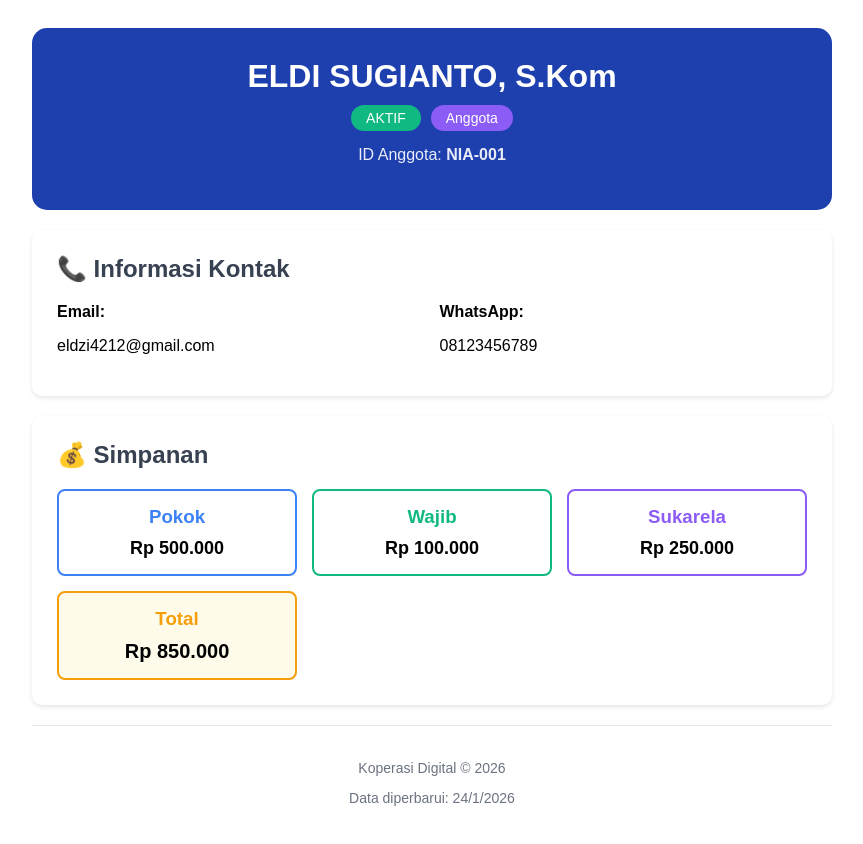
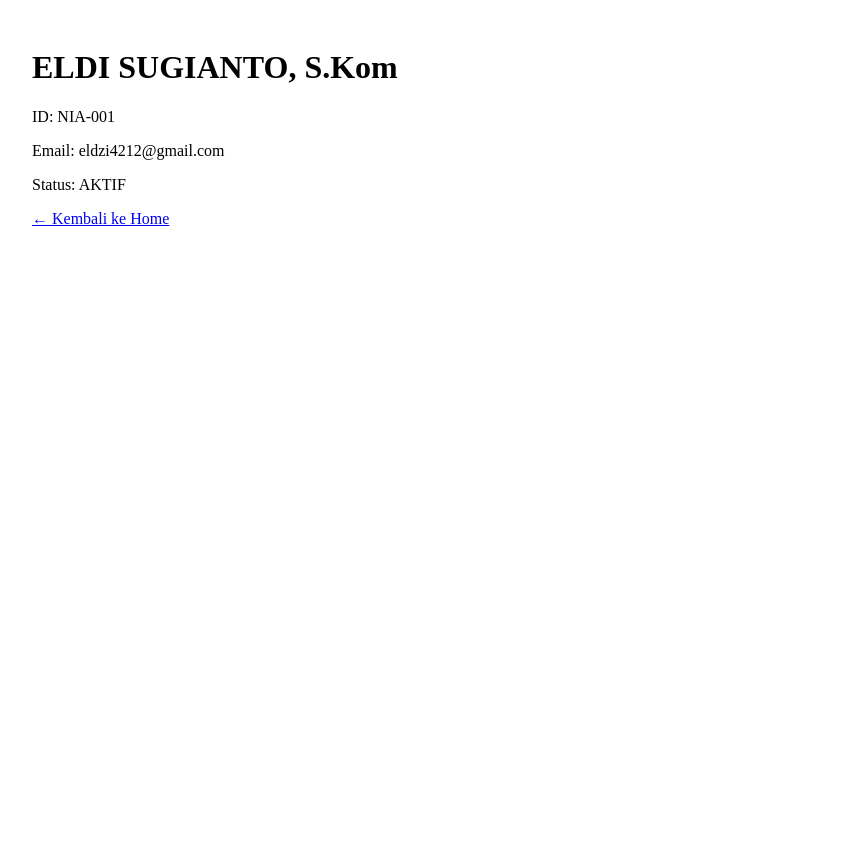
Before and after one commit to Kangeldzi/QR-Code-Anggota, a Next.js app: page /anggota/NIA-001 in a window 1280 px wide. Shown: the top 844 px of the page, without its empty margins (208-1071 px from the left). After the commit the page ends 800 px from the top, so only its background shows below. Built offline with nearby package versions, Linux system fonts and the light colour scheme.

Commit message:
Update [id].js

```diff
--- a/pages/anggota/[id].js
+++ b/pages/anggota/[id].js
@@ -10,7 +10,7 @@ export default function AnggotaPage() {
   useEffect(() => {
     if (!id) return;
 
-    // DATA DUMMY untuk testing
+    // Data dummy untuk testing
     const dataDummy = {
       'NIA-001': {
         nama: 'ELDI SUGIANTO, S.Kom',
@@ -24,7 +24,7 @@ export default function AnggotaPage() {
       },
       'NIA-002': {
         nama: 'Contoh Anggota 2',
-        email: 'contoh2@email.com',
+        email: 'anggota2@email.com',
         status: 'AKTIF',
         posisi: 'Anggota',
         whatsapp: '08129876543',
@@ -34,7 +34,8 @@ export default function AnggotaPage() {
       }
     };
 
-    // Cari data berdasarkan ID
+    // Simulasi loading
+    setTimeout(() => {
       if (dataDummy[id]) {
         setAnggota(dataDummy[id]);
       } else {
@@ -44,143 +45,22 @@ export default function AnggotaPage() {
           posisi: 'Anggota'
         });
       }
-
       setLoading(false);
+    }, 500);
 
   }, [id]);
 
   if (loading) {
+    return <div style={{ padding: '50px', textAlign: 'center' }}>Loading...</div>;
+  }
+
   return (
-      <div style={{
-        display: 'flex',
-        justifyContent: 'center',
-        alignItems: 'center',
-        height: '100vh'
-      }}>
-        <p>Memuat data anggota...</p>
+    <div style={{ padding: '20px', maxWidth: '800px', margin: '0 auto' }}>
+      <h1>{anggota.nama}</h1>
+      <p>ID: {id}</p>
+      <p>Email: {anggota.email || 'Belum diisi'}</p>
+      <p>Status: {anggota.status}</p>
+      <p><a href="/">← Kembali ke Home</a></p>
     </div>
   );
 }
-
-  const totalSimpanan =
-    (anggota.simpanan_pokok || 0) +
-    (anggota.simpanan_wajib || 0) +
-    (anggota.simpanan_sukarela || 0);
-
-  return (
-    <div style={{
-      maxWidth: '800px',
-      margin: '0 auto',
-      padding: '20px',
-      fontFamily: 'Arial, sans-serif'
-    }}>
-      {/* Header */}
-      <div style={{
-        backgroundColor: '#1e40af',
-        color: 'white',
-        padding: '30px',
-        borderRadius: '15px',
-        marginBottom: '20px',
-        textAlign: 'center'
-      }}>
-        <h1 style={{ margin: '0 0 10px 0' }}>{anggota.nama}</h1>
-        <div style={{
-          display: 'flex',
-          justifyContent: 'center',
-          gap: '10px',
-          marginTop: '10px'
-        }}>
-          <span style={{
-            backgroundColor: '#10b981',
-            padding: '5px 15px',
-            borderRadius: '20px',
-            fontSize: '14px'
-          }}>{anggota.status}</span>
-          <span style={{
-            backgroundColor: '#8b5cf6',
-            padding: '5px 15px',
-            borderRadius: '20px',
-            fontSize: '14px'
-          }}>{anggota.posisi}</span>
-        </div>
-        <p style={{ marginTop: '15px', opacity: 0.9 }}>ID Anggota: <strong>{id}</strong></p>
-      </div>
-
-      {/* Info Kontak */}
-      <div style={{
-        backgroundColor: 'white',
-        padding: '25px',
-        borderRadius: '10px',
-        marginBottom: '20px',
-        boxShadow: '0 2px 4px rgba(0,0,0,0.1)'
-      }}>
-        <h2 style={{ color: '#374151', marginTop: 0 }}>📞 Informasi Kontak</h2>
-        <div style={{ display: 'grid', gridTemplateColumns: 'repeat(auto-fit, minmax(250px, 1fr))', gap: '15px' }}>
-          <div>
-            <strong>Email:</strong>
-            <p>{anggota.email || 'Belum diisi'}</p>
-          </div>
-          <div>
-            <strong>WhatsApp:</strong>
-            <p>{anggota.whatsapp || 'Belum diisi'}</p>
-          </div>
-        </div>
-      </div>
-
-      {/* Simpanan */}
-      <div style={{
-        backgroundColor: 'white',
-        padding: '25px',
-        borderRadius: '10px',
-        marginBottom: '20px',
-        boxShadow: '0 2px 4px rgba(0,0,0,0.1)'
-      }}>
-        <h2 style={{ color: '#374151', marginTop: 0 }}>💰 Simpanan</h2>
-        <div style={{
-          display: 'grid',
-          gridTemplateColumns: 'repeat(auto-fit, minmax(180px, 1fr))',
-          gap: '15px',
-          textAlign: 'center'
-        }}>
-          <div style={{ padding: '15px', border: '2px solid #3b82f6', borderRadius: '8px' }}>
-            <h3 style={{ color: '#3b82f6', margin: '0 0 10px 0' }}>Pokok</h3>
-            <p style={{ fontSize: '18px', fontWeight: 'bold', margin: 0 }}>
-              Rp {anggota.simpanan_pokok?.toLocaleString('id-ID') || '0'}
-            </p>
-          </div>
-          <div style={{ padding: '15px', border: '2px solid #10b981', borderRadius: '8px' }}>
-            <h3 style={{ color: '#10b981', margin: '0 0 10px 0' }}>Wajib</h3>
-            <p style={{ fontSize: '18px', fontWeight: 'bold', margin: 0 }}>
-              Rp {anggota.simpanan_wajib?.toLocaleString('id-ID') || '0'}
-            </p>
-          </div>
-          <div style={{ padding: '15px', border: '2px solid #8b5cf6', borderRadius: '8px' }}>
-            <h3 style={{ color: '#8b5cf6', margin: '0 0 10px 0' }}>Sukarela</h3>
-            <p style={{ fontSize: '18px', fontWeight: 'bold', margin: 0 }}>
-              Rp {anggota.simpanan_sukarela?.toLocaleString('id-ID') || '0'}
-            </p>
-          </div>
-          <div style={{ padding: '15px', border: '2px solid #f59e0b', borderRadius: '8px', backgroundColor: '#fffbeb' }}>
-            <h3 style={{ color: '#f59e0b', margin: '0 0 10px 0' }}>Total</h3>
-            <p style={{ fontSize: '20px', fontWeight: 'bold', margin: 0 }}>
-              Rp {totalSimpanan.toLocaleString('id-ID')}
-            </p>
-          </div>
-        </div>
-      </div>
-
-      {/* Footer */}
-      <div style={{
-        textAlign: 'center',
-        padding: '20px',
-        color: '#6b7280',
-        fontSize: '14px',
-        borderTop: '1px solid #e5e7eb',
-        marginTop: '20px'
-      }}>
-        <p>Koperasi Digital © {new Date().getFullYear()}</p>
-        <p>Data diperbarui: {new Date().toLocaleDateString('id-ID')}</p>
-      </div>
-    </div>
-  );
-}
```
Lines whose indentation alone changed are shown as unchanged.
